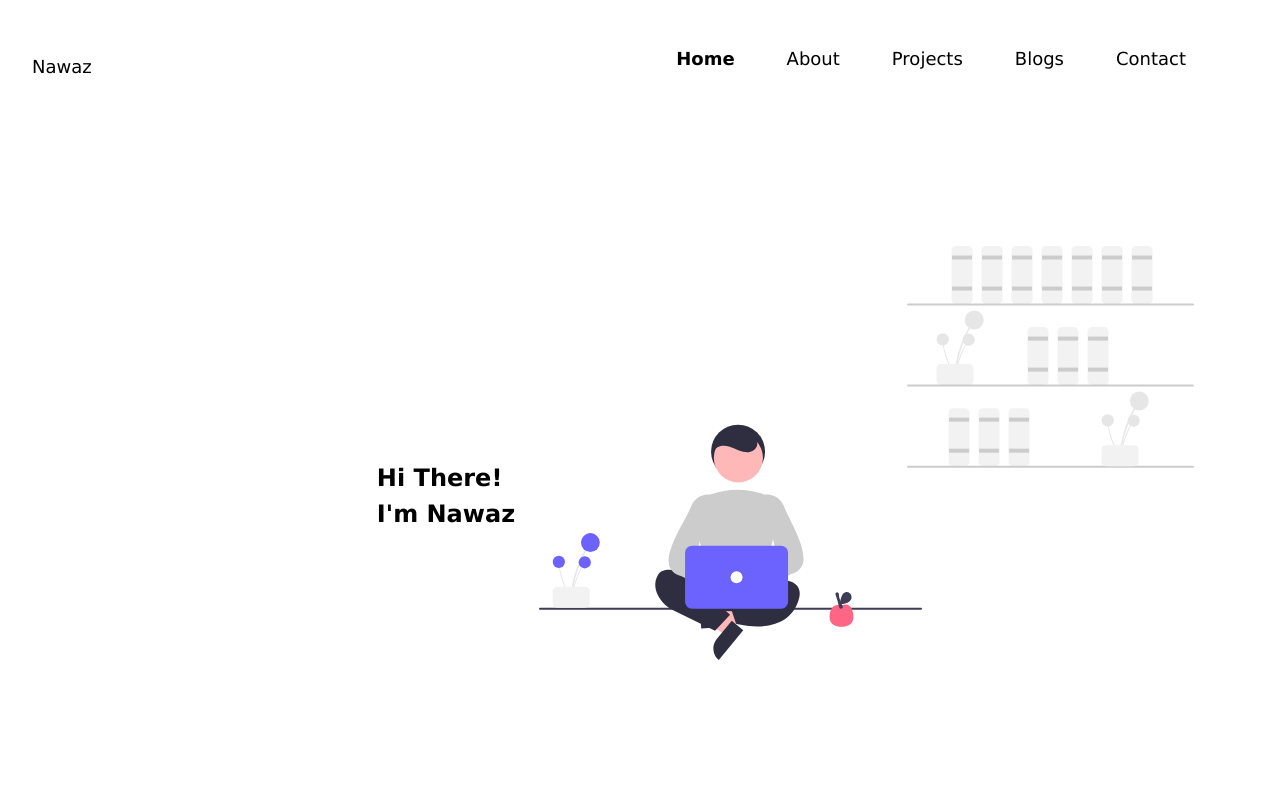
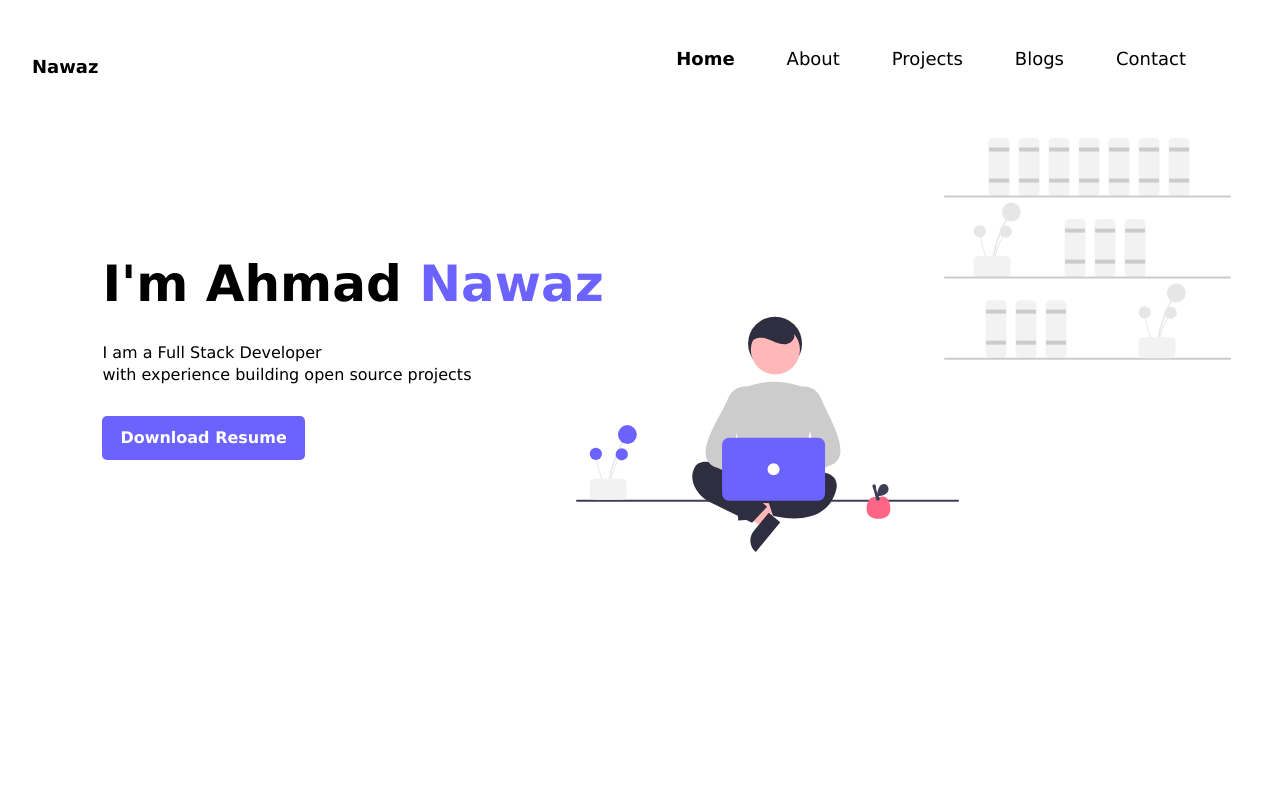
Before and after one commit to shaikahmadnawaz/portfolio-website, a React (Create React App) app: page / in a window 1280 px wide. Shown: the top 800 px of the page. Built offline with nearby package versions, Linux system fonts and the light colour scheme.

Commit message:
header part completed

```diff
--- a/src/components/common/navbar/navbar.css
+++ b/src/components/common/navbar/navbar.css
@@ -11,6 +11,7 @@
 
 .name {
   font-size: 18px;
+  font-weight: bold;
   margin: 0 1rem;
   padding-top: 3%;
   color: black;
--- a/src/components/home/about/about.css
+++ b/src/components/home/about/about.css
@@ -1,3 +1,3 @@
 div {
-  color: white;
+  color: black;
 }
--- a/src/components/home/header/Header.js
+++ b/src/components/home/header/Header.js
@@ -6,8 +6,16 @@ const Header = () => {
   return (
     <section className="header-container">
       <div className="left">
-        <h2>Hi There!</h2>
-        <h1>I'm Nawaz</h1>
+        <h1>
+          I'm Ahmad <span>Nawaz</span>
+        </h1>
+        <p>
+          I am a Full Stack Developer
+          <br /> with experience building open source projects
+        </p>
+        <a href="#" alt="resume">
+          Download Resume
+        </a>
       </div>
       <div className="right">
         <img src={Me} alt="Me" />
--- a/src/components/home/header/header.css
+++ b/src/components/home/header/header.css
@@ -1,9 +1,10 @@
 .header-container {
   color: black;
   height: 100vh;
-  display: flex;
+  /* display: flex;
   align-items: center;
-  justify-content: center;
+  justify-content: center; */
+  position: relative;
 }
 
 /* .header-container h1 {
@@ -22,18 +23,49 @@
 } */
 
 .header-container .right {
-  width: 500px;
-  height: 500px;
-  margin-right: -7rem;
+  /* width: 45%; */
+  height: 100%;
+  /* margin-right: -7rem; */
+  position: absolute;
+  left: 50%;
+  margin-top: -22rem;
+  margin-left: -4rem;
 }
 
 .header-container .left {
   /* width: 300px;
   height: 500px; */
   color: black;
-  display: flex;
+  /* display: flex;
   flex-direction: column;
   align-items: flex-start;
-  justify-content: flex-start;
-  margin: 1.5rem 1.5rem;
+  justify-content: flex-start; */
+  margin-left: 8%;
+  margin-top: 13%;
 }
+
+.header-container h1 {
+  font-size: 50px;
+  color: black;
+  margin-bottom: 20px;
+}
+
+span {
+  color: #6c63ff;
+}
+
+.left p {
+  line-height: 22px;
+  color: black;
+}
+
+.left a {
+  background: #6c63ff;
+  padding: 10px 18px;
+  text-decoration: none;
+  font-weight: bold;
+  color: white;
+  display: inline-block;
+  margin: 30px 0;
+  border-radius: 5px;
+}
```
Also changed, not shown: src/assets/about.svg (added).
